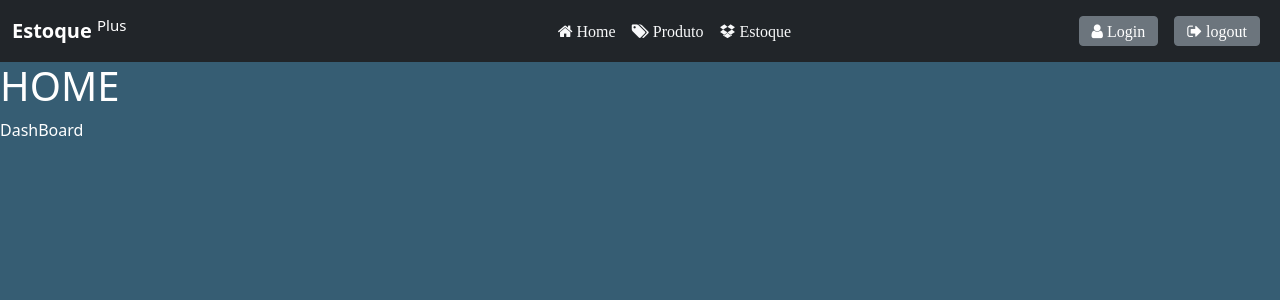
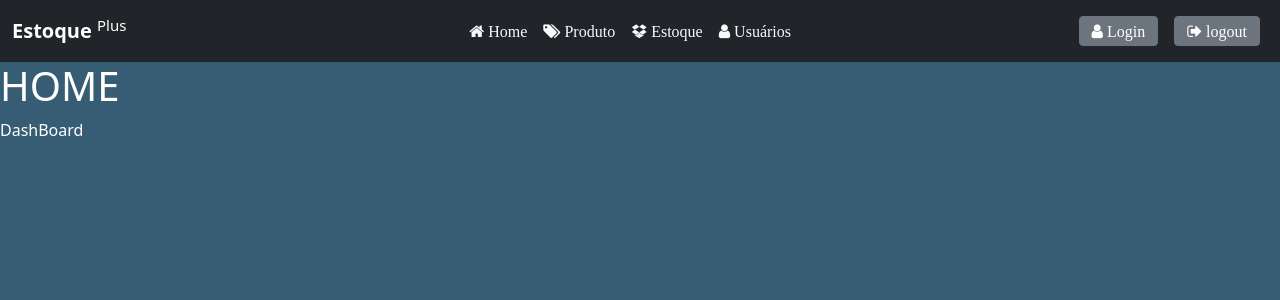
Before and after one commit to lennon-bitu/estoque, a Django app: page / in a window 1280 px wide. Shown: the top 300 px of the page. Run offline with Django 4.2, Linux system fonts and the light colour scheme; some libraries are stand-ins or nearby versions.

Commit message:
Update navbar.html

```diff
--- a/controlestoque/templates/navbar.html
+++ b/controlestoque/templates/navbar.html
@@ -16,6 +16,9 @@
           <li class="nav-item">
             <a class="nav-link text-light" href="#"><i class="fa fa-dropbox" aria-hidden="true"> Estoque </i> </a>
           </li>
+          <li class="nav-item">
+            <a class="nav-link text-light" href="{% url 'usuario:usuario_list' %}"><i class="fa fa-user" aria-hidden="true"> Usuários </i> </a>
+          </li>
         </ul>
 
         <ul class="navbar-nav justify-content-end col-lg-5 col-md-5">
```
